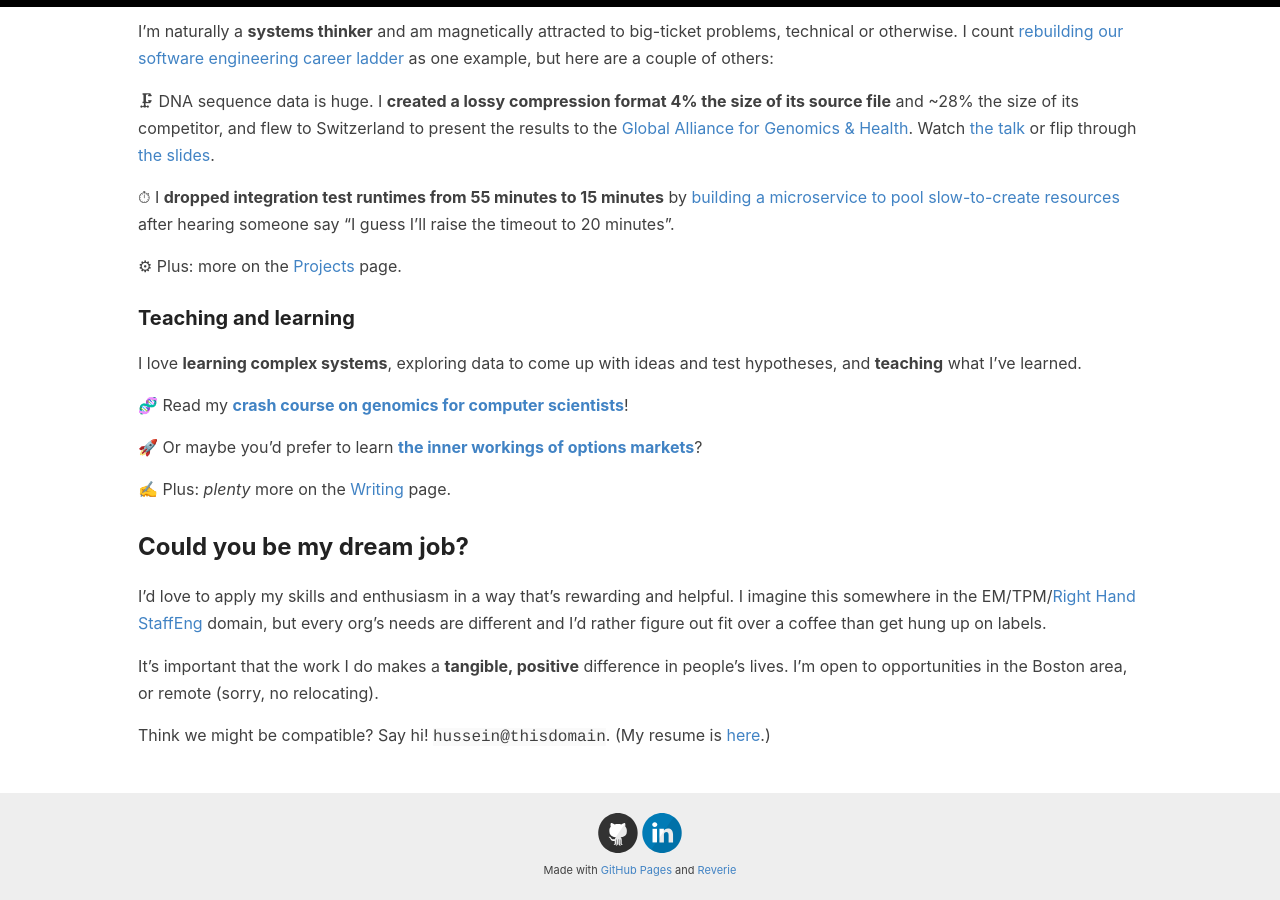
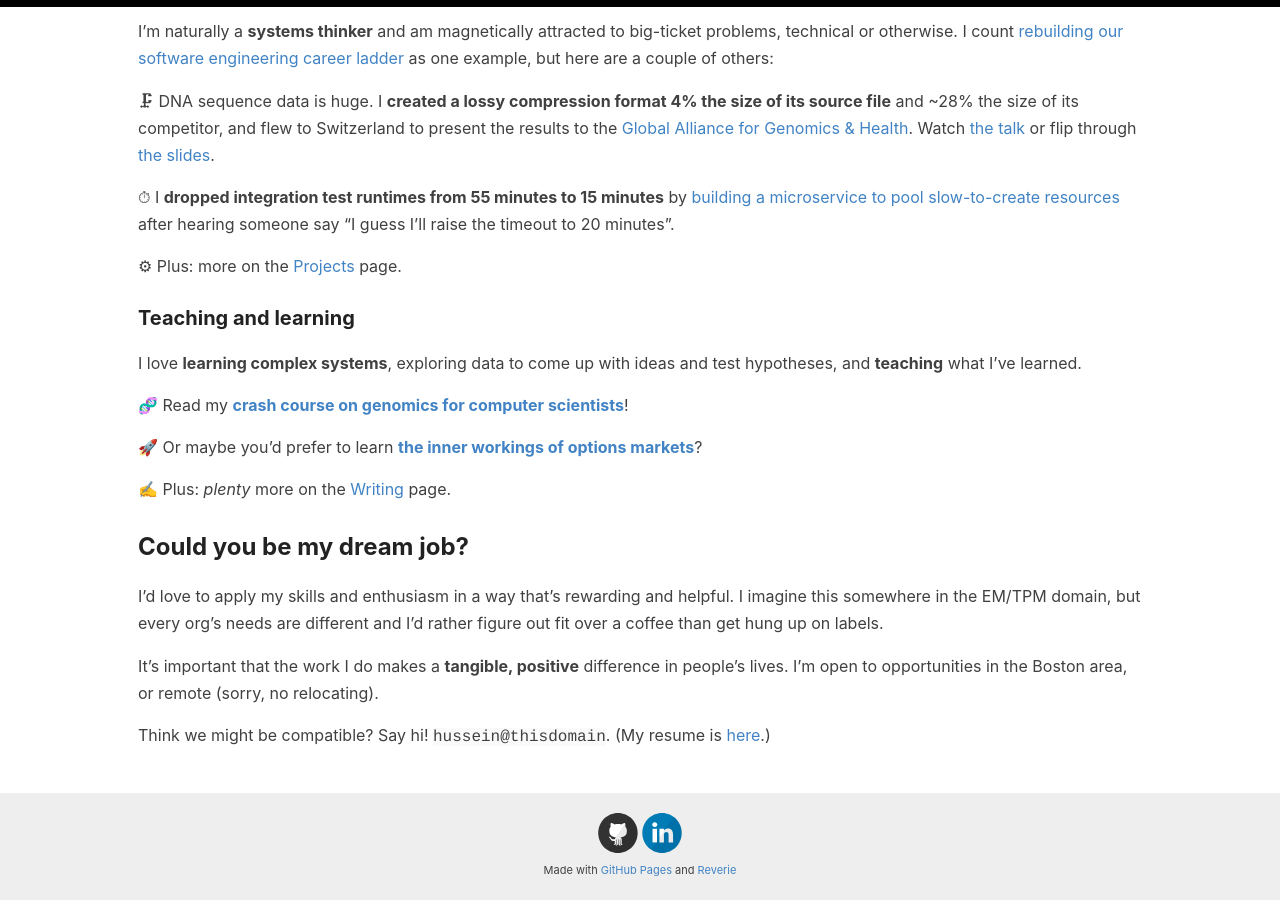
Before and after one commit to helgridly/helgridly.github.io, a Jekyll site: the page built from index.md, in a window 1280 px wide and 900 px high, scrolled down 866 px. Built offline with Jekyll 4.4.1, drawn with Linux system fonts in a browser that asks for light colours.

Commit message:
RH StaffEng too big

```diff
--- a/index.md
+++ b/index.md
@@ -51,7 +51,7 @@ I love **learning complex systems**, exploring data to come up with ideas and te
 
 ## Could you be my dream job?
 
-I'd love to apply my skills and enthusiasm in a way that's rewarding and helpful. I imagine this somewhere in the EM/TPM/[Right Hand StaffEng](https://staffeng.com/guides/staff-archetypes) domain, but every org's needs are different and I'd rather figure out fit over a coffee than get hung up on labels.
+I'd love to apply my skills and enthusiasm in a way that's rewarding and helpful. I imagine this somewhere in the EM/TPM domain, but every org's needs are different and I'd rather figure out fit over a coffee than get hung up on labels.
 
 It's important that the work I do makes a **tangible, positive** difference in people's lives. I'm open to opportunities in the Boston area, or remote (sorry, no relocating).
 
```
